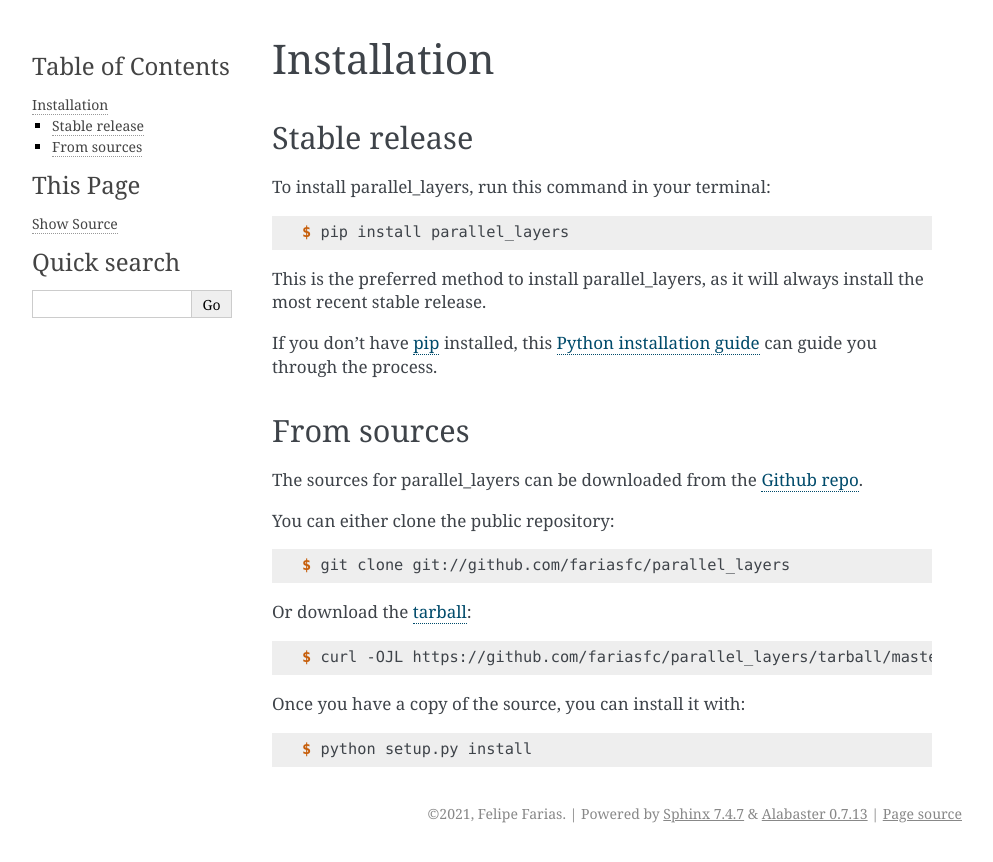
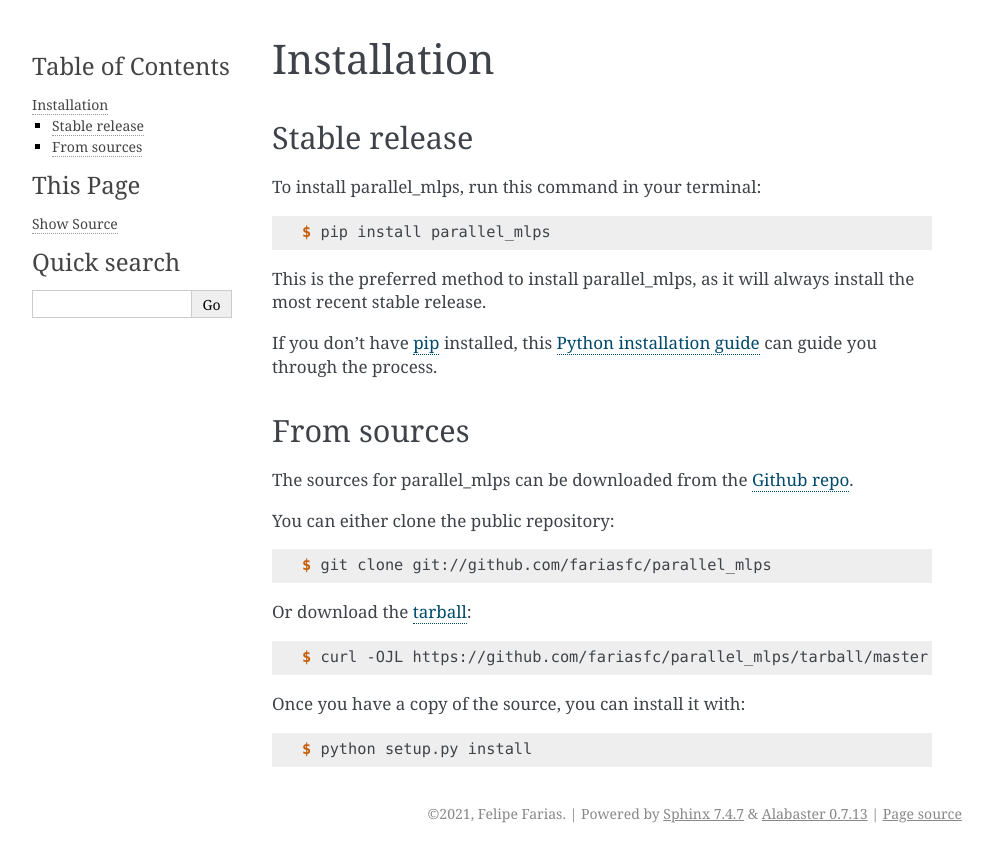
Before and after one commit to fariasfc/parallel_layers, a Sphinx documentation site: the page built from docs/installation.rst, in a window 1280 px wide. Shown: the top 862 px of the page, without its empty margins (148-1141 px from the left). Built offline with Sphinx 7.4.7, drawn with Linux system fonts in a browser that asks for light colours; pages that are not in the unit, such as notebooks, are missing from menus; the version number is read from the project's files by our own code.

Commit message:
rename parallel_layers to parallel_mlps

```diff
--- a/docs/conf.py
+++ b/docs/conf.py
@@ -1,6 +1,6 @@
 #!/usr/bin/env python
 #
-# parallel_layers documentation build configuration file, created by
+# parallel_mlps documentation build configuration file, created by
 # sphinx-quickstart on Fri Jun  9 13:47:02 2017.
 #
 # This file is execfile()d with the current directory set to its
@@ -19,9 +19,10 @@
 #
 import os
 import sys
-sys.path.insert(0, os.path.abspath('..'))
 
-import parallel_layers
+sys.path.insert(0, os.path.abspath(".."))
+
+import parallel_mlps
 
 # -- General configuration ---------------------------------------------
 
@@ -31,22 +32,22 @@ import parallel_layers
 
 # Add any Sphinx extension module names here, as strings. They can be
 # extensions coming with Sphinx (named 'sphinx.ext.*') or your custom ones.
-extensions = ['sphinx.ext.autodoc', 'sphinx.ext.viewcode']
+extensions = ["sphinx.ext.autodoc", "sphinx.ext.viewcode"]
 
 # Add any paths that contain templates here, relative to this directory.
-templates_path = ['_templates']
+templates_path = ["_templates"]
 
 # The suffix(es) of source filenames.
 # You can specify multiple suffix as a list of string:
 #
 # source_suffix = ['.rst', '.md']
-source_suffix = '.rst'
+source_suffix = ".rst"
 
 # The master toctree document.
-master_doc = 'index'
+master_doc = "index"
 
 # General information about the project.
-project = 'parallel_layers'
+project = "parallel_mlps"
 copyright = "2021, Felipe Farias"
 author = "Felipe Farias"
 
@@ -55,9 +56,9 @@ author = "Felipe Farias"
 # the built documents.
 #
 # The short X.Y version.
-version = parallel_layers.__version__
+version = parallel_mlps.__version__
 # The full version, including alpha/beta/rc tags.
-release = parallel_layers.__version__
+release = parallel_mlps.__version__
 
 # The language for content autogenerated by Sphinx. Refer to documentation
 # for a list of supported languages.
@@ -69,10 +70,10 @@ language = None
 # List of patterns, relative to source directory, that match files and
 # directories to ignore when looking for source files.
 # This patterns also effect to html_static_path and html_extra_path
-exclude_patterns = ['_build', 'Thumbs.db', '.DS_Store']
+exclude_patterns = ["_build", "Thumbs.db", ".DS_Store"]
 
 # The name of the Pygments (syntax highlighting) style to use.
-pygments_style = 'sphinx'
+pygments_style = "sphinx"
 
 # If true, `todo` and `todoList` produce output, else they produce nothing.
 todo_include_todos = False
@@ -83,7 +84,7 @@ todo_include_todos = False
 # The theme to use for HTML and HTML Help pages.  See the documentation for
 # a list of builtin themes.
 #
-html_theme = 'alabaster'
+html_theme = "alabaster"
 
 # Theme options are theme-specific and customize the look and feel of a
 # theme further.  For a list of options available for each theme, see the
@@ -94,13 +95,13 @@ html_theme = 'alabaster'
 # Add any paths that contain custom static files (such as style sheets) here,
 # relative to this directory. They are copied after the builtin static files,
 # so a file named "default.css" will overwrite the builtin "default.css".
-html_static_path = ['_static']
+html_static_path = ["_static"]
 
 
 # -- Options for HTMLHelp output ---------------------------------------
 
 # Output file base name for HTML help builder.
-htmlhelp_basename = 'parallel_layersdoc'
+htmlhelp_basename = "parallel_mlpsdoc"
 
 
 # -- Options for LaTeX output ------------------------------------------
@@ -109,15 +110,12 @@ latex_elements = {
     # The paper size ('letterpaper' or 'a4paper').
     #
     # 'papersize': 'letterpaper',
-
     # The font size ('10pt', '11pt' or '12pt').
     #
     # 'pointsize': '10pt',
-
     # Additional stuff for the LaTeX preamble.
     #
     # 'preamble': '',
-
     # Latex figure (float) alignment
     #
     # 'figure_align': 'htbp',
@@ -127,9 +125,13 @@ latex_elements = {
 # (source start file, target name, title, author, documentclass
 # [howto, manual, or own class]).
 latex_documents = [
-    (master_doc, 'parallel_layers.tex',
-     'parallel_layers Documentation',
-     'Felipe Farias', 'manual'),
+    (
+        master_doc,
+        "parallel_mlps.tex",
+        "parallel_mlps Documentation",
+        "Felipe Farias",
+        "manual",
+    ),
 ]
 
 
@@ -137,11 +139,7 @@ latex_documents = [
 
 # One entry per manual page. List of tuples
 # (source start file, name, description, authors, manual section).
-man_pages = [
-    (master_doc, 'parallel_layers',
-     'parallel_layers Documentation',
-     [author], 1)
-]
+man_pages = [(master_doc, "parallel_mlps", "parallel_mlps Documentation", [author], 1)]
 
 
 # -- Options for Texinfo output ----------------------------------------
@@ -150,10 +148,13 @@ man_pages = [
 # (source start file, target name, title, author,
 #  dir menu entry, description, category)
 texinfo_documents = [
-    (master_doc, 'parallel_layers',
-     'parallel_layers Documentation',
-     author,
-     'parallel_layers',
-     'One line description of project.',
-     'Miscellaneous'),
+    (
+        master_doc,
+        "parallel_mlps",
+        "parallel_mlps Documentation",
+        author,
+        "parallel_mlps",
+        "One line description of project.",
+        "Miscellaneous",
+    ),
 ]
--- a/docs/index.rst
+++ b/docs/index.rst
@@ -1,4 +1,4 @@
-Welcome to parallel_layers's documentation!
+Welcome to parallel_mlps's documentation!
 ======================================
 
 .. toctree::
--- a/docs/installation.rst
+++ b/docs/installation.rst
@@ -8,13 +8,13 @@ Installation
 Stable release
 --------------
 
-To install parallel_layers, run this command in your terminal:
+To install parallel_mlps, run this command in your terminal:
 
 .. code-block:: console
 
-    $ pip install parallel_layers
+    $ pip install parallel_mlps
 
-This is the preferred method to install parallel_layers, as it will always install the most recent stable release.
+This is the preferred method to install parallel_mlps, as it will always install the most recent stable release.
 
 If you don't have `pip`_ installed, this `Python installation guide`_ can guide
 you through the process.
@@ -26,19 +26,19 @@ you through the process.
 From sources
 ------------
 
-The sources for parallel_layers can be downloaded from the `Github repo`_.
+The sources for parallel_mlps can be downloaded from the `Github repo`_.
 
 You can either clone the public repository:
 
 .. code-block:: console
 
-    $ git clone git://github.com/fariasfc/parallel_layers
+    $ git clone git://github.com/fariasfc/parallel_mlps
 
 Or download the `tarball`_:
 
 .. code-block:: console
 
-    $ curl -OJL https://github.com/fariasfc/parallel_layers/tarball/master
+    $ curl -OJL https://github.com/fariasfc/parallel_mlps/tarball/master
 
 Once you have a copy of the source, you can install it with:
 
@@ -47,5 +47,5 @@ Once you have a copy of the source, you can install it with:
     $ python setup.py install
 
 
-.. _Github repo: https://github.com/fariasfc/parallel_layers
-.. _tarball: https://github.com/fariasfc/parallel_layers/tarball/master
+.. _Github repo: https://github.com/fariasfc/parallel_mlps
+.. _tarball: https://github.com/fariasfc/parallel_mlps/tarball/master
--- a/docs/usage.rst
+++ b/docs/usage.rst
@@ -2,6 +2,6 @@
 Usage
 =====
 
-To use parallel_layers in a project::
+To use parallel_mlps in a project::
 
-    import parallel_layers
+    import parallel_mlps
--- a/parallel_mlps/__init__.py
+++ b/parallel_mlps/__init__.py
@@ -1,5 +1,5 @@
-"""Top-level package for parallel_layers."""
+"""Top-level package for parallel_mlps."""
 
 __author__ = """Felipe Farias"""
-__email__ = 'felipefariax@gmail.com'
-__version__ = '0.1.0'
+__email__ = "felipefariax@gmail.com"
+__version__ = "0.1.0"
--- a/setup.cfg
+++ b/setup.cfg
@@ -7,7 +7,7 @@ tag = True
 search = version='{current_version}'
 replace = version='{new_version}'
 
-[bumpversion:file:parallel_layers/__init__.py]
+[bumpversion:file:parallel_mlps/__init__.py]
 search = __version__ = '{current_version}'
 replace = __version__ = '{new_version}'
 
```
Also changed, not shown: CONTRIBUTING.rst (+12 -12 lines), README.rst (+5 -5 lines), setup.py (+23 -21 lines), .github/ISSUE_TEMPLATE.md, .travis.yml, 7 other files.
